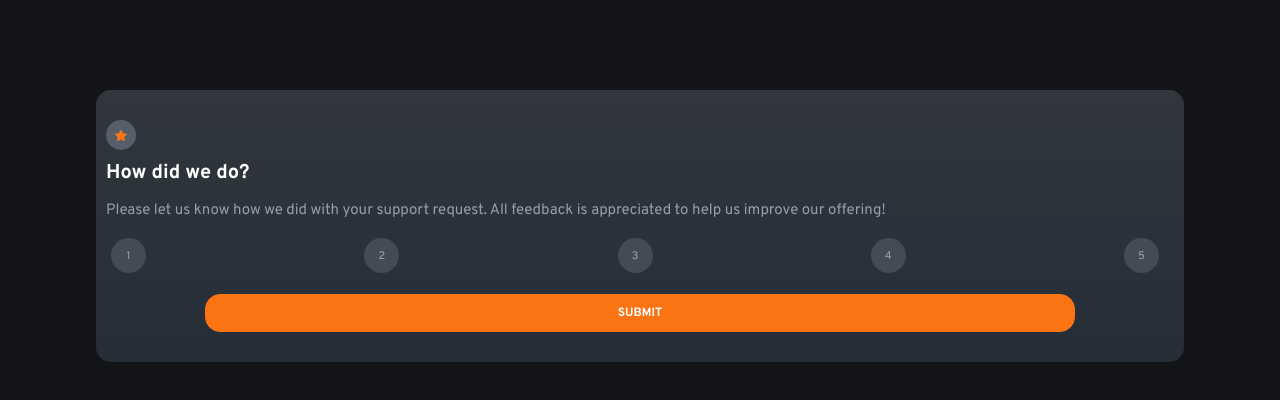
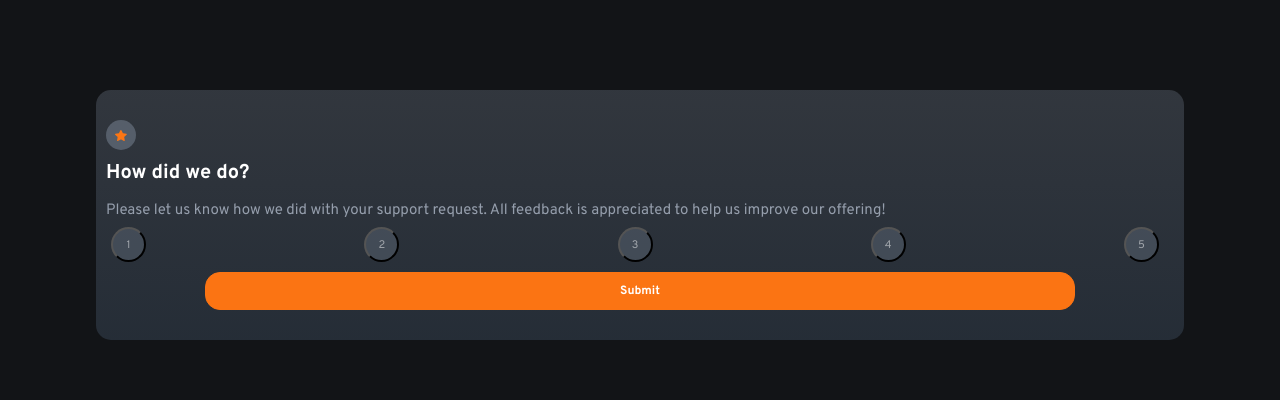
Before and after one commit to jmsherry/reece-answer, a React (Create React App) app: page / in a window 1280 px wide. Shown: the top 400 px of the page. Built offline with nearby package versions, Linux system fonts and the light colour scheme.

Commit message:
Updated JSX to collect the selection data.

```diff
--- a/package.json
+++ b/package.json
@@ -12,6 +12,7 @@
     "@testing-library/user-event": "^13.5.0",
     "react": "^18.1.0",
     "react-dom": "^18.1.0",
+    "react-hook-form": "^7.32.2",
     "react-scripts": "5.0.1",
     "styled-components": "^5.3.5",
     "web-vitals": "^2.1.4"
--- a/src/App.js
+++ b/src/App.js
@@ -1,6 +1,7 @@
 import './App.css';
-import Rating from './pages/Rating.jsx';
-import styledComponents from 'styled-components';
+import RatingApp from '../src/pages/RatingApp'
+
+
 
 
 
@@ -8,7 +9,7 @@ import styledComponents from 'styled-components';
 function App() {
   return (
     <div className="App">
-    <Rating />
+    <RatingApp />
     </div>
   );
 }
--- a/src/pages/Rating.jsx
+++ /dev/null
@@ -1,32 +0,0 @@
-import React from "react";
-import styled from "@emotion/styled";
-import "./../style.css"
-import StarIcon from "./../images/icon-star.svg"
-
-
-function rating() {
-  return (
-    <>
-      <div className="appView">
-        <div className="ratingsContainer">
-          <div className="starContainer"><img src={StarIcon} className="starIcon" /></div>
-          <h1 className="ratingHeading">How did we do?</h1>
-          <p className="ratingText">
-            Please let us know how we did with your support request. All feedback
-            is appreciated to help us improve our offering!
-          </p>
-          <div className="numberBar">
-            <p className="numberSelector">1</p>
-            <p className="numberSelector">2</p>
-            <p className="numberSelector">3</p>
-            <p className="numberSelector">4</p>
-            <p className="numberSelector">5</p>
-          </div>
-         <div className="btnContainer"> <button className="submitBtn">SUBMIT</button></div>
-        </div>
-      </div>
-    </>
-  );
-}
-
-export default rating;
--- /dev/null
+++ b/src/pages/RatingApp.jsx
@@ -0,0 +1,49 @@
+import React, { useState } from "react";
+import "./../style.css";
+import StarIcon from "./../images/icon-star.svg";
+
+// NUMBER SELECTOR CREATOR
+
+function NumberSelector({ handler, number }){
+    return <button className="numberSelector" onClick={handler}>{number}</button>;
+  }
+
+  // SUBMIT BUTTON
+
+function SubmitButton ({ ratingSubmit }) {
+    return <div>
+      <button className="submitBtn" onClick={ratingSubmit}>Submit</button>
+      </div>;
+  }
+
+  // RATING APP
+
+function RatingApp() {
+    const [state, setState] = useState(1);
+
+
+      const submitData = () => {
+        let ratingResult;
+        ratingResult = state;
+        console.log("Rating Result", ratingResult);
+      }
+    return (
+      <>
+      <div className="appContainer">
+        <div className="starContainer"><img src={StarIcon} className="starIcon" /></div>
+        <h1 className="ratingHeading">How did we do?</h1>
+        <p className="ratingText">Please let us know how we did with your support request. All feedback is appreciated to help us improve our offering!</p>
+        <div className="numberBar">
+            <NumberSelector handler={() => setState(1)} number={1} />
+            <NumberSelector handler={() => setState(2)} number={2} />
+            <NumberSelector handler={() => setState(3)} number={3} />
+            <NumberSelector handler={() => setState(4)} number={4} />
+            <NumberSelector handler={() => setState(5)} number={5} />
+        </div>
+        <SubmitButton ratingSubmit={submitData} />
+    </div>
+      </>
+    );
+  }
+
+  export default RatingApp;
--- a/src/style.css
+++ b/src/style.css
@@ -10,15 +10,18 @@
 - Dark Blue: hsl(213, 19%, 18%)
 - Very Dark Blue: hsl(216, 12%, 8%) */
 
+/* APP CONTAINER */
 
-/* RATINGS CONTAINER */
-
-.ratingsContainer {
+.appContainer {
   display: flex;
   flex-direction: column;
   margin: auto;
   /* margin-top: 40px; */
-    background-image: linear-gradient(180deg,hsl(216, 12%, 54%, .3), hsl(213, 19%, 18%));
+  background-image: linear-gradient(
+    180deg,
+    hsl(216, 12%, 54%, 0.3),
+    hsl(213, 19%, 18%)
+  );
   border-radius: 15px;
   padding: 30px 0 30px 0;
   width: 85%;
@@ -30,7 +33,7 @@
 .starContainer {
   margin: 0 0 10px 10px;
   display: flex;
-    background-color: hsl(216, 12%, 54%, .5);
+  background-color: hsl(216, 12%, 54%, 0.5);
   height: 30px;
   width: 30px;
   border-radius: 50%;
@@ -44,7 +47,7 @@
 /* HEADING */
 
 .ratingHeading {
-    font-family: 'Overpass', sans-serif;
+  font-family: "Overpass", sans-serif;
   font-weight: 700;
   color: hsl(0, 0%, 100%);
   font-size: 20px;
@@ -56,7 +59,7 @@
 
 .ratingText {
   display: flex;
-    font-family: 'Overpass', sans-serif;
+  font-family: "Overpass", sans-serif;
   color: hsl(217, 12%, 63%);
   font-size: 15px;
   margin-left: 10px;
@@ -75,10 +78,10 @@
 
 .numberSelector {
   font-size: 11px;
-    font-family: 'Overpass', sans-serif;
+  font-family: "Overpass", sans-serif;
   display: inline-flex;
-    color: hsl(0, 0%, 100%, .5);
-    background-color: hsl(216, 12%, 54%, .3);
+  color: hsl(0, 0%, 100%, 0.5);
+  background-color: hsl(216, 12%, 54%, 0.3);
   height: 35px;
   width: 35px;
   border-radius: 50%;
@@ -87,7 +90,6 @@
   align-items: center;
   justify-content: center;
 }
-
 
 /* SUBMIT BUTTON */
 
@@ -98,7 +100,7 @@
 
 .submitBtn {
   display: inline-flex;
-    font-family: 'Overpass', sans-serif;
+  font-family: "Overpass", sans-serif;
   font-weight: 700;
   color: white;
   padding: 10px 0 10px 0;
```
Also changed, not shown: 1 other file (tests, documents, lock files or other folders). Lines whose indentation alone changed are shown as unchanged.
